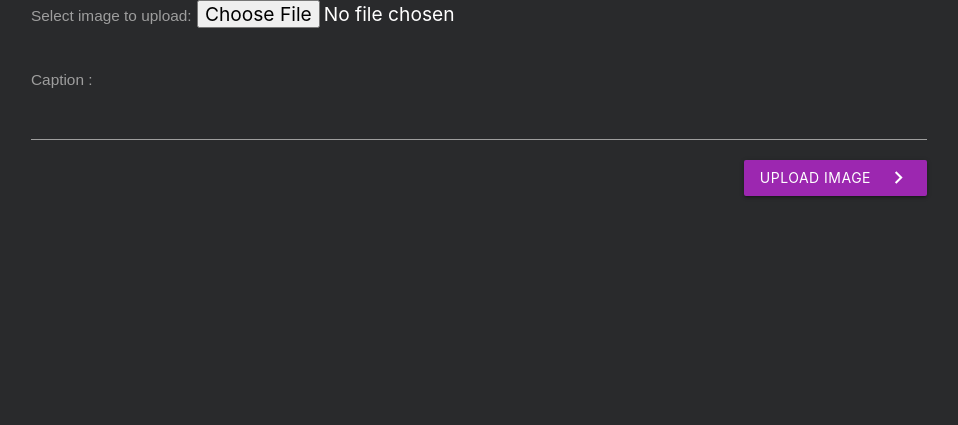
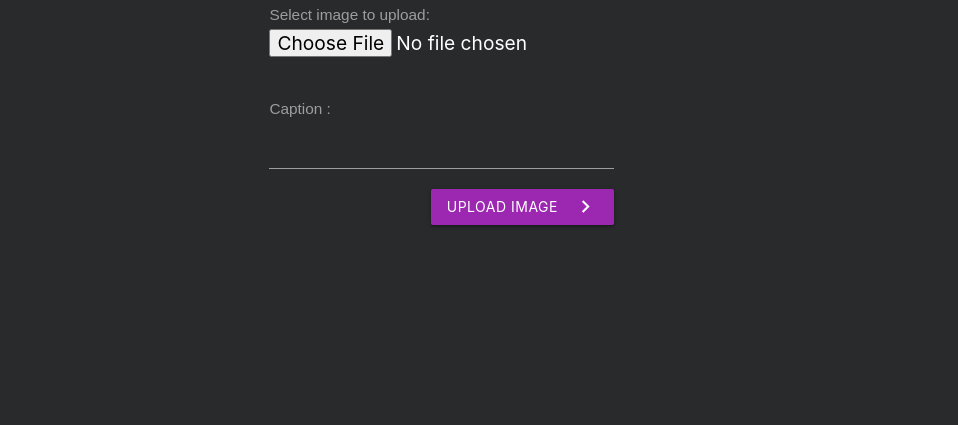
Before and after one commit to MatthiasPELLACOEUR/project-clone-instagram, a PHP site: page /profile/add-photos.php in a window 1280 px wide. Shown: the part 84-509 px from the top of the page, without its empty margins (161-1119 px from the left). Run offline with PHP 8.4, Linux system fonts and the light colour scheme; the visitor is signed in with stand-in values (Sample User, id 1).

Commit message:
add-photo start responsive

```diff
--- a/profile/add-photos.php
+++ b/profile/add-photos.php
@@ -4,6 +4,8 @@ session_start();
 require '../partials/header.php';
 ?>
 <section class="container">
+    <div class="row">
+        <div class="col s12 offset-s1 m6 offset-m2 l5 offset-l3">
             <form action="upload-photos.php" method="post" enctype="multipart/form-data">
                 <input type="hidden" name="user_id" value="<?=$_SESSION['id']?>">
                 <label for="photo">Select image to upload:</label>
@@ -14,6 +16,8 @@ require '../partials/header.php';
                     <i class="material-icons right">chevron_right</i>
                 </button>
             </form>
+        </div>
+    </div>
 </section>
 
 <footer>
```
Lines whose indentation alone changed are shown as unchanged.
